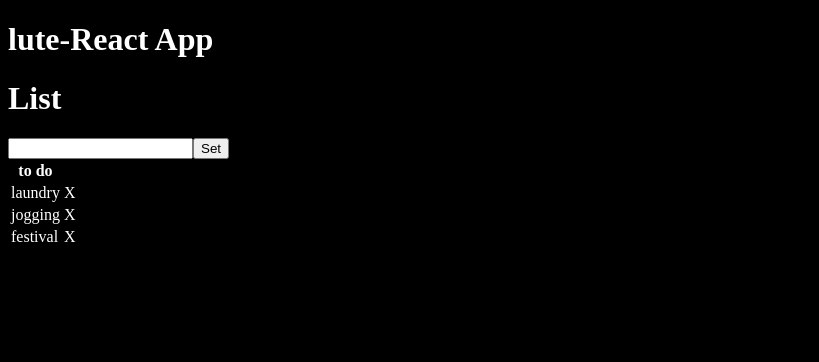
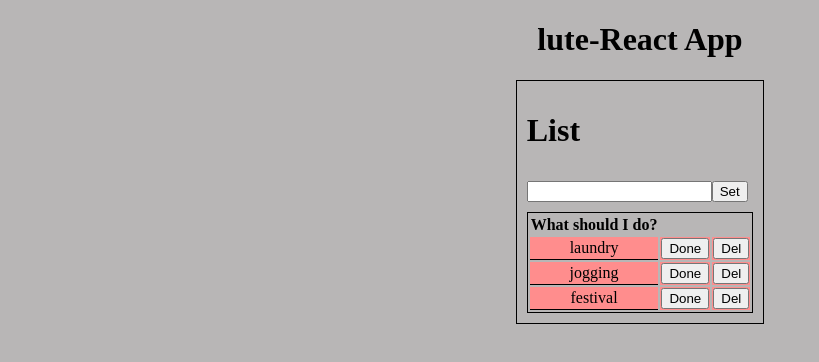
Before and after one commit to lantos14/herbert-standard, a React app: page / in a window 1280 px wide. Shown: the top 362 px of the page, without its empty margins (0-819 px from the left). Built offline with nearby package versions, Linux system fonts and the light colour scheme.

Commit message:
FEAT: delete and finished actions

```diff
--- a/src/actions/actions.js
+++ b/src/actions/actions.js
@@ -4,3 +4,17 @@ export function addTodo(name) {
     payload: name,
   };
 }
+
+export function finishTodo(name) {
+  return {
+    type: 'TODO_FINISHED_REQUESTED',
+    payload: name,
+  };
+}
+
+export function delTodo(name) {
+  return {
+    type: 'TODO_DELETE_REQUESTED',
+    payload: name,
+  };
+}
--- a/src/components/App.jsx
+++ b/src/components/App.jsx
@@ -4,7 +4,7 @@ import TimeSheet from '../containers/TimeSheet';
 class App extends Component {
   render() {
     return (
-      <div>
+      <div className='app-content'>
         <h1>lute-React App</h1>
         <TimeSheet />
       </div>
--- a/src/components/Table.jsx
+++ b/src/components/Table.jsx
@@ -5,14 +5,19 @@ const Table = props => (
     <table>
       <thead>
         <tr>
-          <th>to do</th>
+          <th>What should I do?</th>
         </tr>
       </thead>
       <tbody>
         {props.data.map((todo, index) => (
-          <tr key={index}>
-            <td>{todo.name}</td>
-            <td>{todo.finished ? 'OK' : 'X'}</td>
+          <tr className={`${todo.finished ? 'green' : 'red'}`} key={index}>
+            <td className='todo-table-name'>{todo.name}</td>
+            <td>
+              <button className='finish-button' onClick={() => props.finishTodo(todo.name)}>Done</button>
+            </td>
+            <td>
+              <button className='del-button' onClick={() => props.delTodo(todo.name)}>Del</button>
+            </td>
           </tr>
         ))}
       </tbody>
--- a/src/containers/TimeSheet.jsx
+++ b/src/containers/TimeSheet.jsx
@@ -1,22 +1,25 @@
 import React, { Component } from 'react';
 import { connect } from 'react-redux';
-import { addTodo } from '../actions/actions';
+import { addTodo, finishTodo, delTodo } from '../actions/actions';
 import Input from '../components/Input';
 import Table from '../components/Table';
 
 class TimeSheet extends Component {
   addTodoBtn() {
-    console.log('addtodo');
     const value = document.querySelector('.add-input').value;
     value !== '' && this.props.addTodo(value);
   }
 
   render() {
     return (
-      <div>
+      <div className='timesheet'>
         <h1>List</h1>
         <Input addFn={() => { this.addTodoBtn() }} />
-        <Table data={this.props.todoList} />
+        <Table
+          data={this.props.todoList}
+          finishTodo={this.props.finishTodo}
+          delTodo={this.props.delTodo}
+        />
       </div>
     );
   }
@@ -27,7 +30,9 @@ const mapStateToProps = store => ({
 })
 
 const mapDispatchToProps = {
-  addTodo
+  addTodo,
+  finishTodo,
+  delTodo,
 };
 
 export default connect(
--- a/src/reducers/todo.js
+++ b/src/reducers/todo.js
@@ -10,6 +10,34 @@ export default function Todo(state = {
         list: modList,
       };
     }
+    case 'TODO_FINISHED_REQUESTED': {
+      const modList = JSON.parse(JSON.stringify(state.list));
+
+      modList.forEach(todo => {
+        if (todo.name === action.payload) {
+          todo.finished = true;
+        }
+      });
+
+      return {
+        ...state,
+        list: modList,
+      };
+    }
+    case 'TODO_DELETE_REQUESTED': {
+      const modList = JSON.parse(JSON.stringify(state.list));
+
+      modList.forEach(todo => {
+        if (todo.name === action.payload) {
+          modList.splice(modList.indexOf(todo), 1);
+        }
+      });
+
+      return {
+        ...state,
+        list: modList,
+      };
+    }
 
     default:
       return state;
--- a/src/styles/main.scss
+++ b/src/styles/main.scss
@@ -1,4 +1,48 @@
-body {
-  color: white;
-  background-color: black;
+body, html {
+  margin: 0;
+  padding: 0;
+  width: 100%;
+  height: 100%;
+  background: rgb(184, 182, 182);
+
+  body {
+    display: flex;
+    justify-content: center;
+    align-items: center;
+  }
+  #app, .app-content {
+    width: 100%;
+    height: 100%;
+  }
+
+  .app-content {
+    display: flex;
+    flex-direction: column;
+    align-items: center;
+
+    .timesheet {
+      border: 1px black solid;
+      padding: 10px;
+
+      .input-field {
+        padding: 10px 0;
+      }
+      table {
+        border: 1px solid black;
+        width: 100%;
+      }
+      .todo-table-name {
+        border-bottom: 1px solid black;
+        text-align: center;
+      }
+    }
+  }
 }
+
+.red {
+  background: rgb(255, 141, 141);
+}
+
+.green {
+  background: rgb(181, 255, 181);
+}
```
